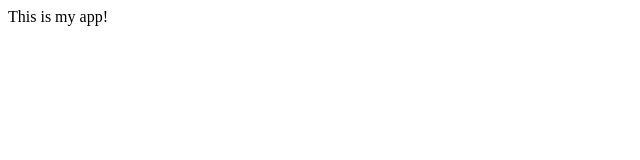
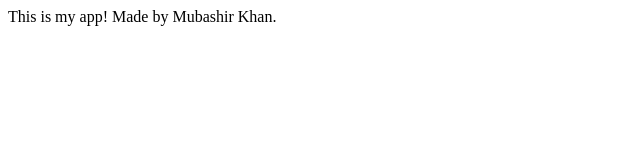
Before and after one commit to MubKhan8889/mubby-mubmub, a plain HTML site: page index.html in a window 1280 px wide. Shown: the whole page, without its empty margins (0-640 px from the left). Drawn offline with Linux system fonts and the light colour scheme.

Commit message:
Update index.html

```diff
--- a/index.html
+++ b/index.html
@@ -4,5 +4,6 @@
   </head>
   <body>
     This is my app!
+    Made by Mubashir Khan.
   </body>
 <html>
```
